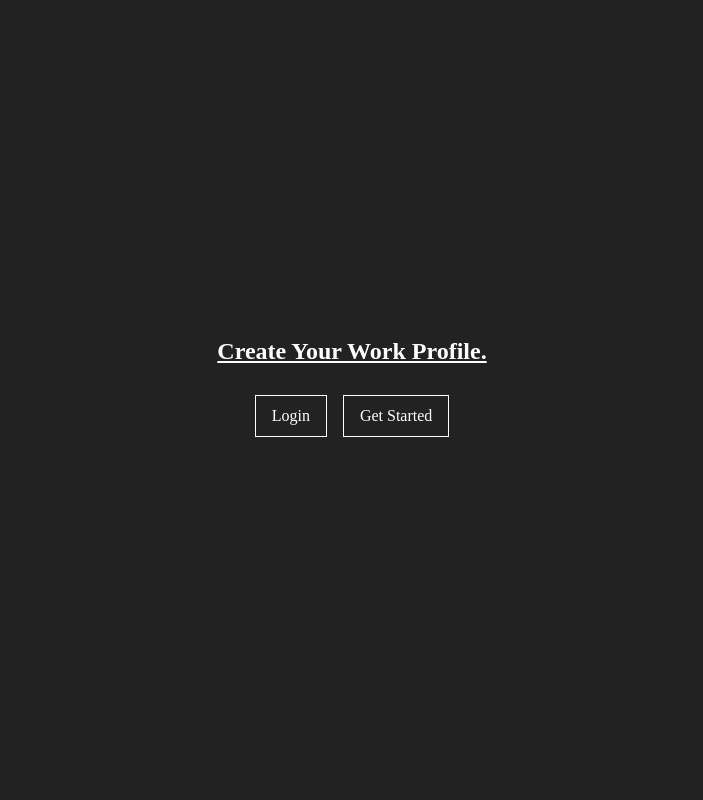
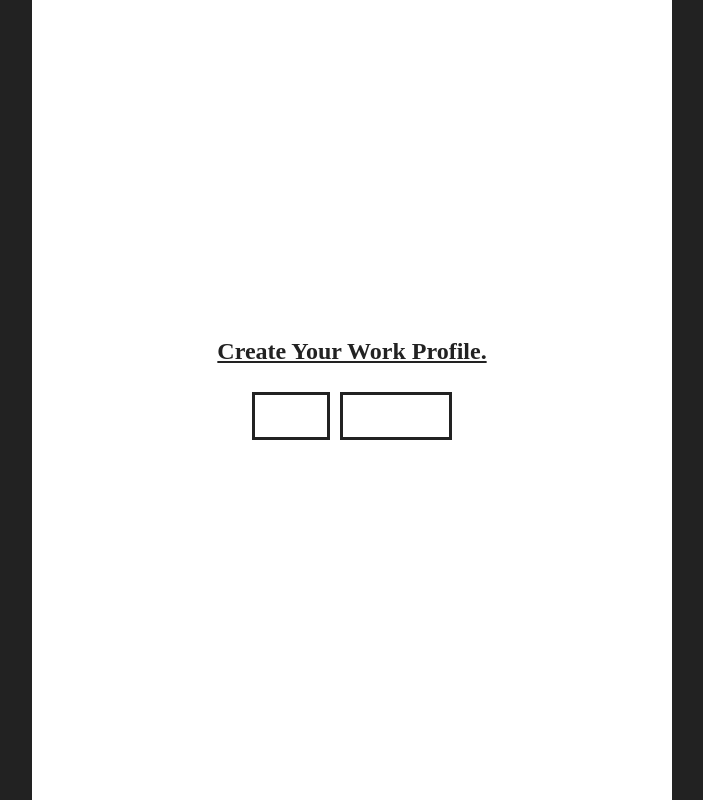
Before and after one commit to InalXan/cvauthor, a Vue app: page / in a window 1280 px wide. Shown: the whole page, without its empty margins (288-991 px from the left). Built offline with nearby package versions, Linux system fonts and the light colour scheme; a web font is replaced by a local one.

Commit message:
update home ui

```diff
--- a/src/views/HomeView.vue
+++ b/src/views/HomeView.vue
@@ -4,12 +4,24 @@ import RouterUtil from '@/utils/RouterUtil.vue'
 
 <template>
   <div class="w-full h-full flex items-center justify-center flex-col">
-    <h1 class="text-2xl font-bold underline decoration-second text-second">
-      Create Your Work Profile.
-    </h1>
-    <div class="p-5 flex justify-around items-center">
-      <RouterUtil class="m-2" get="/login" name="Login" />
-      <RouterUtil class="m-2" get="/signup" name="Get Started" />
+    <div class="p-5 w-1/2 h-screen flex flex-col justify-center items-center bg-second">
+      <div>
+        <h1 class="text-2xl font-bold underline decoration-primary text-primary">
+          Create Your Work Profile.
+        </h1>
+      </div>
+      <div class="p-5 flex justify-around items-center">
+        <RouterUtil
+          class="m-2 select-none border ring hover:bg-second hover:text-primary border-primary ring-primary text-[rgba(0,0,0,0.3)]"
+          get="/login"
+          name="Login"
+        />
+        <RouterUtil
+          class="m-2 select-none border ring hover:bg-second hover:text-primary border-primary ring-primary text-[rgba(0,0,0,0.3)]"
+          get="/signup"
+          name="Get Started"
+        />
+      </div>
     </div>
   </div>
 </template>
--- a/src/views/auth/LoginView.vue
+++ b/src/views/auth/LoginView.vue
@@ -25,13 +25,13 @@ import RouterIconUtil from '@/utils/RouterIconUtil.vue'
           placeholder="Email"
         />
         <InputUtil
-          class="m-2 w:1/2 select none border ring border-primary ring-primary"
+          class="m-2 w:1/2 select-none border ring border-primary ring-primary"
           type="password"
           placeholder="********"
         />
         <SubmitUtil
           value="Login"
-          class="m-2 w:1/2 select none border ring hover:bg-primary hover:text-second border-primary ring-primary"
+          class="m-2 w:1/2 select-none border ring hover:bg-primary hover:text-second border-primary ring-primary"
         />
         <ul class="flex justify-between items-center">
           <li class="underline text-primary text-sm m-2">
```
